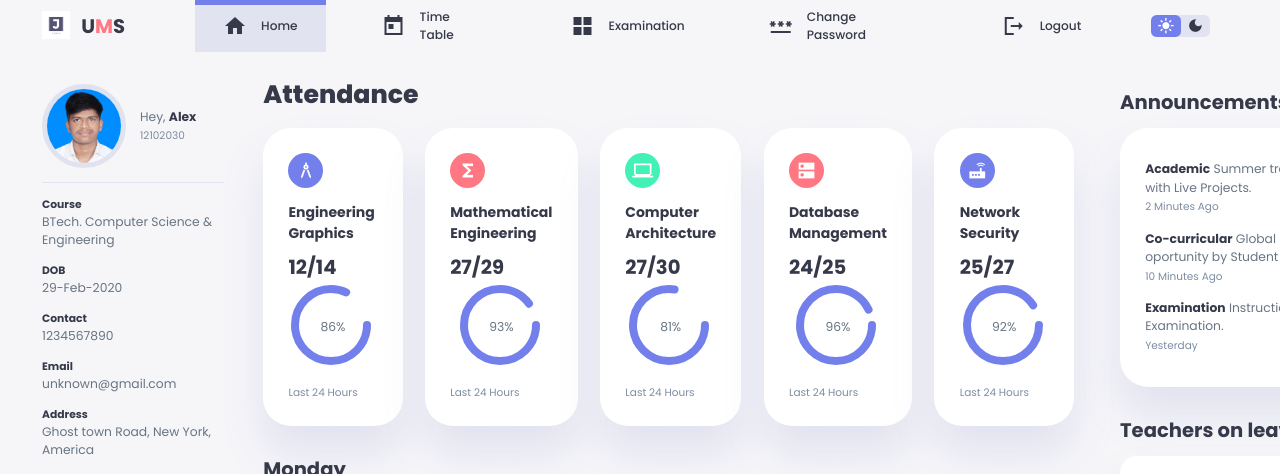
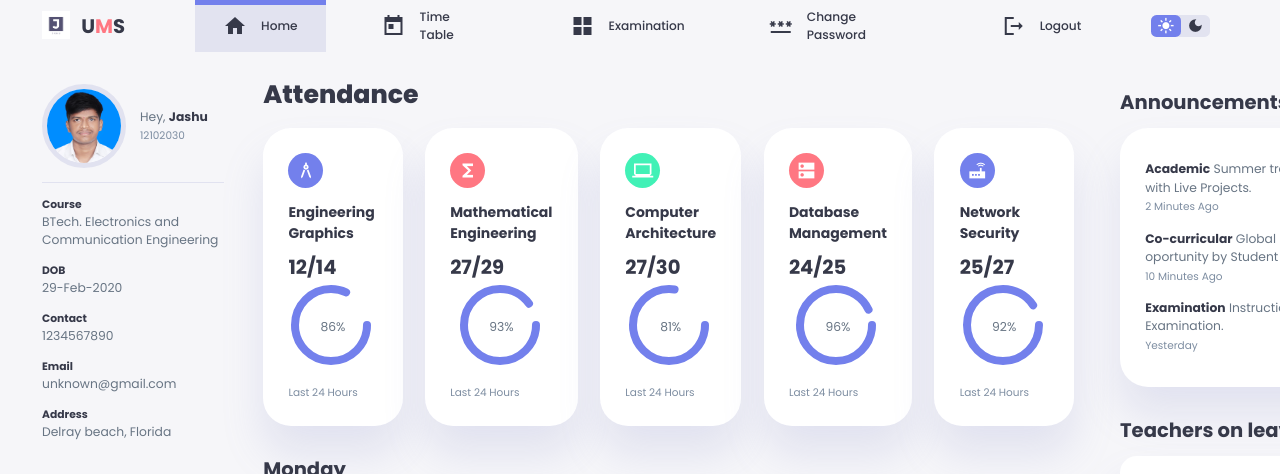
Before and after one commit to dasarijashwanth/Student-Dashboard, a plain HTML site: page index.html in a window 1280 px wide. Shown: the top 474 px of the page. Drawn offline with Linux system fonts and the light colour scheme; a script that the page names is missing; files whose address does not match are found by name.

Commit message:
Update index.html

```diff
--- a/index.html
+++ b/index.html
@@ -54,13 +54,13 @@
                         <img src="./images/profile-1.jpg" alt="">
                     </div>
                     <div class="info">
-                        <p>Hey, <b>Alex</b> </p>
+                        <p>Hey, <b>Jashu</b> </p>
                         <small class="text-muted">12102030</small>
                     </div>
                 </div>
                 <div class="about">
                     <h5>Course</h5>
-                    <p>BTech. Computer Science & Engineering</p>
+                    <p>BTech. Electronics and Communication Engineering</p>
                     <h5>DOB</h5>
                     <p>29-Feb-2020</p>
                     <h5>Contact</h5>
@@ -68,7 +68,7 @@
                     <h5>Email</h5>
                     <p>unknown@gmail.com</p>
                     <h5>Address</h5>
-                    <p>Ghost town Road, New York, America</p>
+                    <p>Delray beach, Florida</p>
                 </div>
             </div>
         </aside>
```
